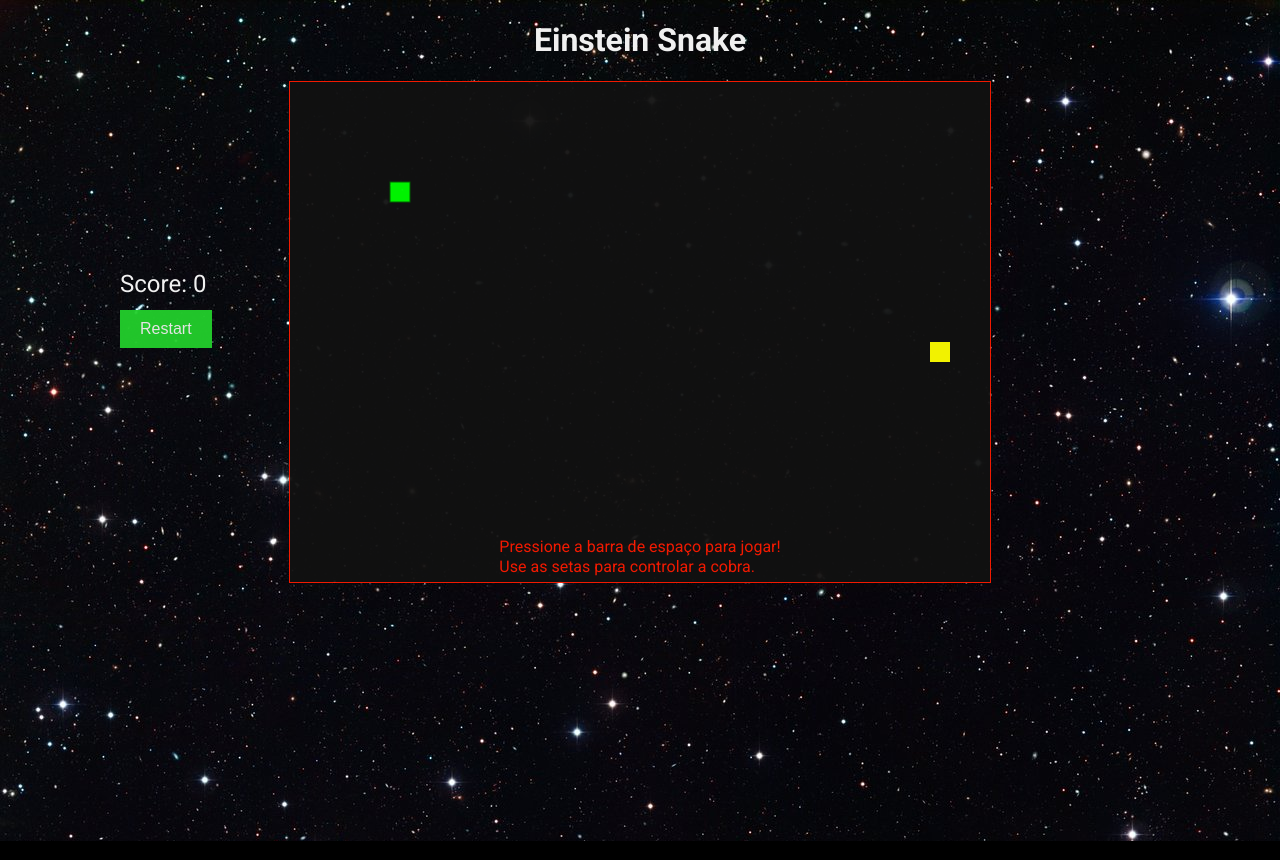
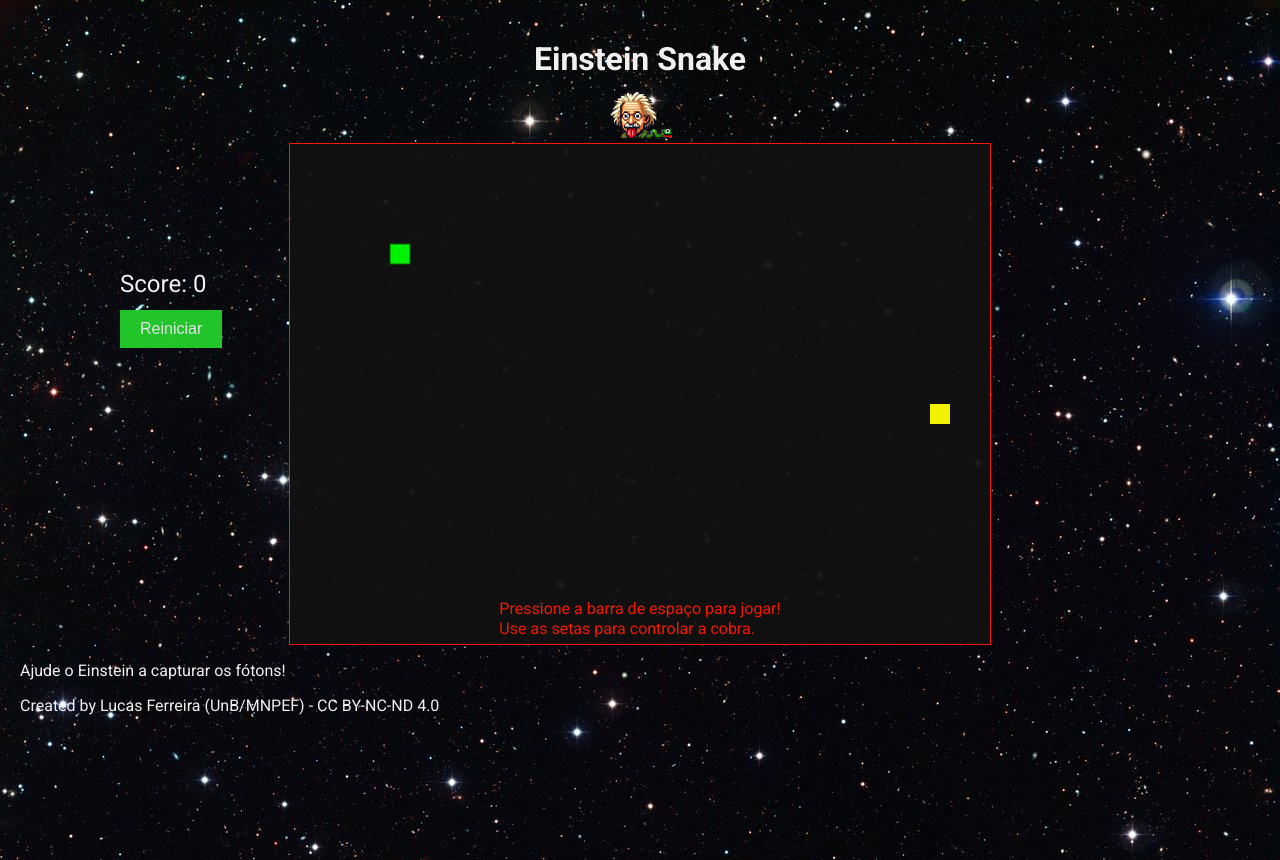
Before and after one commit to cometsinthesky/einstein-snake-game, a plain HTML site: page index.html in a window 1280 px wide. Drawn offline with Linux system fonts and the light colour scheme.

Commit message:
Add title, footer and text

```diff
--- a/index.html
+++ b/index.html
@@ -6,13 +6,16 @@
     <title>Einstein Snake</title>
     <link rel="stylesheet" href="styles.css">
 
+    <link rel="preconnect" href="https://fonts.googleapis.com">
+    <link rel="preconnect" href="https://fonts.gstatic.com" crossorigin>
+    <link href="https://fonts.googleapis.com/css2?family=Orbitron:wght@400..900&display=swap" rel="stylesheet">
     <link href="https://fonts.googleapis.com/css2?family=Roboto:wght@400;700&display=swap" rel="stylesheet">
-
 
 </head>
 <body>
-    <div class="title">
+    <div class="title" style="margin-top: 40px;">
         <h1>Einstein Snake</h1>
+        <img src="./images/einstein-logo.png" alt="Logo Einstein" height="50px" style="margin-top: -10px;">
     </div>
 
 
@@ -20,9 +23,13 @@
         <canvas id="gameCanvas" width="700" height="500"></canvas>
         <div class="info">
             <div id="scoreBox">Score: 0</div>
-            <button id="restartBtn">Restart</button>
+            <button id="restartBtn">Reiniciar</button>
         </div>
     </div>
+
+    <p class="paragraph">Ajude o Einstein a capturar os fótons!</p>
+
+    <footer>Created by Lucas Ferreira (UnB/MNPEF) - CC BY-NC-ND 4.0</footer>
     <script src="functions.js"></script>
 </body>
 </html>
```
